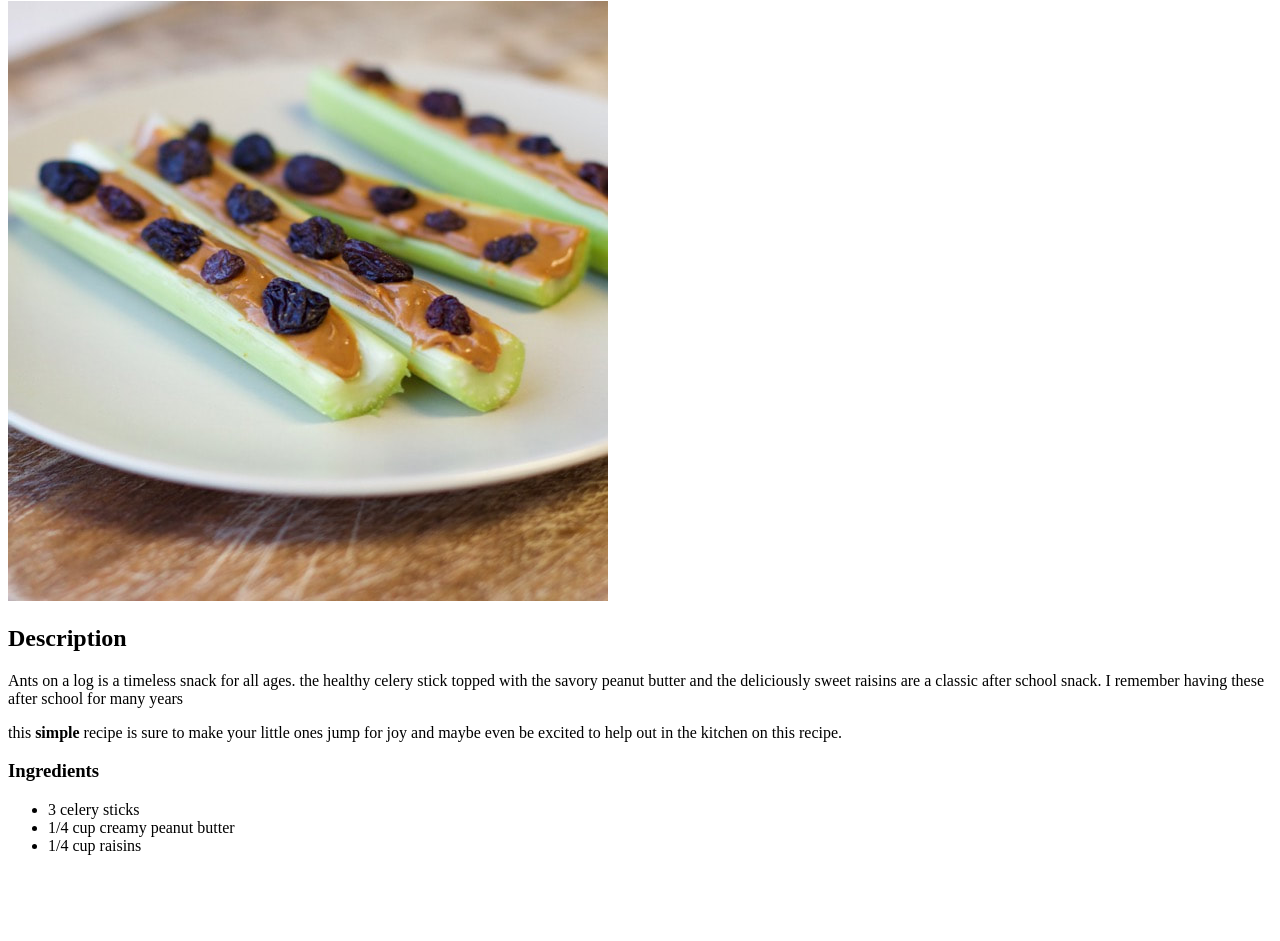
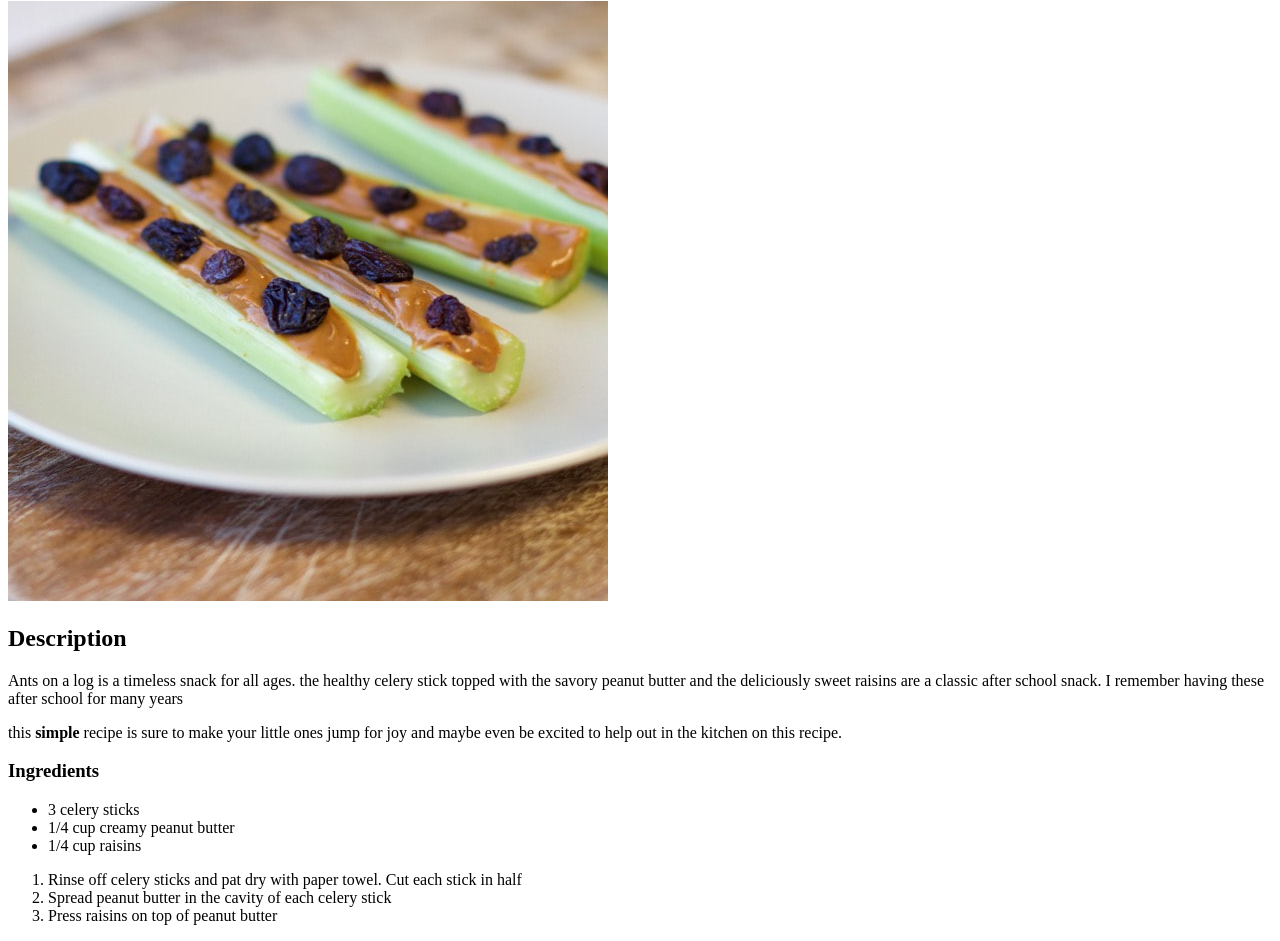
Before and after one commit to bradene0/odin-recipes, a plain HTML site: page recipes/ants-on-a-log.html in a window 1280 px wide. Shown: the part 79-1020 px from the top of the page. Before the commit the page ends 950 px from the top, so only its background shows below. Drawn offline with Linux system fonts and the light colour scheme.

Commit message:
Added instructions

```diff
--- a/recipes/ants-on-a-log.html
+++ b/recipes/ants-on-a-log.html
@@ -20,6 +20,11 @@
     <li>1/4 cup creamy peanut butter</li>
     <li>1/4 cup raisins</li>
 </ul>
+<ol>
+    <li>Rinse off celery sticks and pat dry with paper towel. Cut each stick in half</li>
+    <li>Spread peanut butter in the cavity of each celery stick</li>
+    <li>Press raisins on top of peanut butter</li>
+</ol>
 
 </body>
 </html>
```
